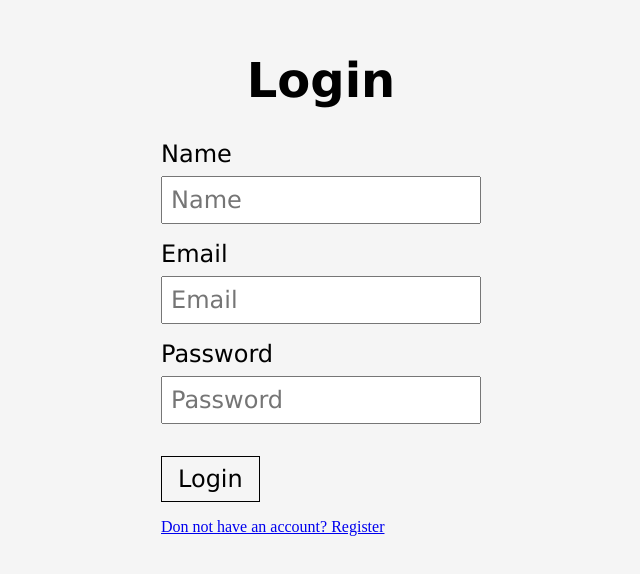
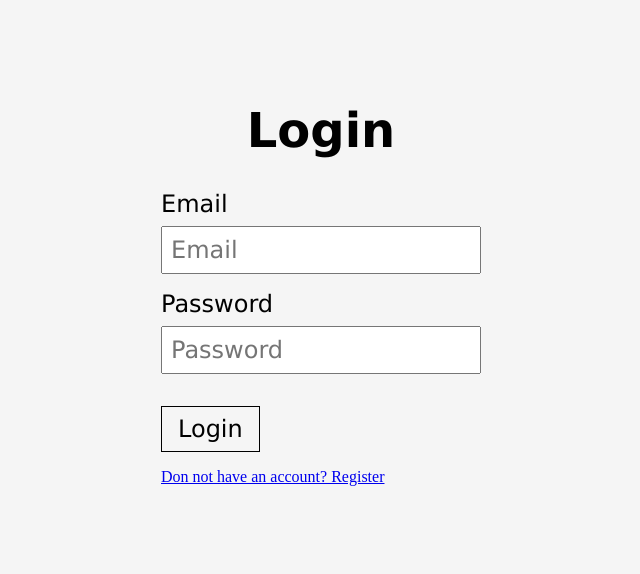
Before and after one commit to MhmdFais/plate-mate, a React (Vite) app in the folder client/: page /login in a window 1280 px wide. Shown: the part 130-704 px from the top of the page, without its empty margins (319-959 px from the left). Built offline with nearby package versions, Linux system fonts and the light colour scheme.

Commit message:
feat: remove unused name input field and associated code from login component

```diff
--- a/client/src/pages/Login.jsx
+++ b/client/src/pages/Login.jsx
@@ -6,7 +6,7 @@ import "../assets/style/login.css";
 function Login() {
   const [email, setEmail] = useState("");
   const [password, setPassword] = useState("");
-  const [name, setName] = useState("");
+  // const [name, setName] = useState("");
   const navigate = useNavigate();
 
   const API_URL = "http://localhost:3000";
@@ -37,7 +37,7 @@ function Login() {
         <h1>Login</h1>
         <div className="loginFormContainer">
           <form onSubmit={handleSubmit}>
-            <div className="formElement">
+            {/* <div className="formElement">
               <label htmlFor="nameInput">Name</label>
               <input
                 id="nameInput"
@@ -46,7 +46,7 @@ function Login() {
                 value={name}
                 onChange={(event) => setName(event.target.value)}
               />
-            </div>
+            </div> */}
             <div className="formElement">
               <label htmlFor="emailInput">Email</label>
               <input
```
